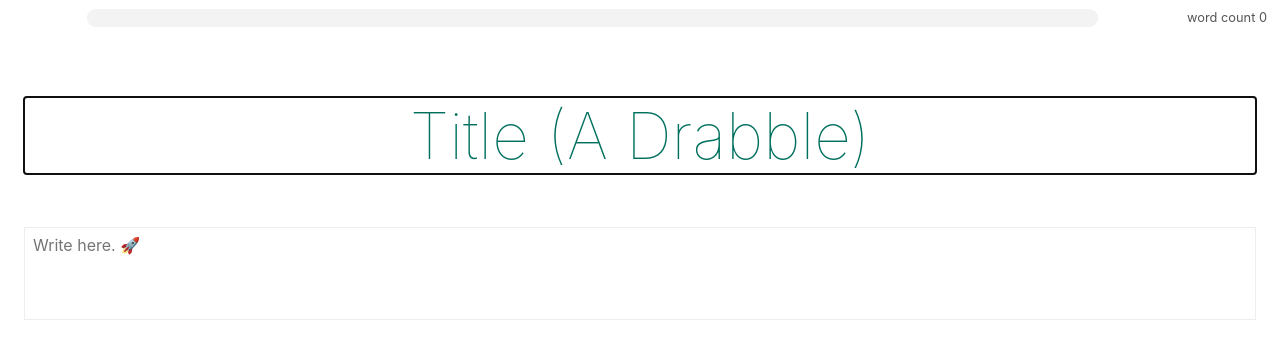
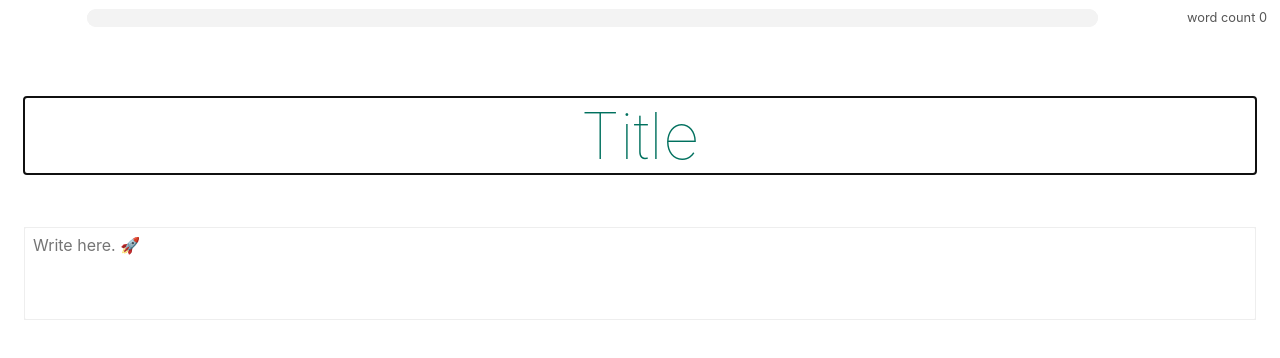
Before and after one commit to teroyks/drabbledit, a Svelte app: page / in a window 1280 px wide. Shown: the top 358 px of the page. Built offline with nearby package versions, Linux system fonts and the light colour scheme.

Commit message:
Save title, content and wordcount to local storage

```diff
--- a/src/Editor.svelte
+++ b/src/Editor.svelte
@@ -1,12 +1,24 @@
 <script>
   import countWords from "./helpers/wordcount";
-
   import TextArea from "./TextAreaAutosize.svelte";
 
-  let drabbleText = "";
+  const defaultTitle = "Title";
+
+  let title = localStorage.getItem("title") || defaultTitle;
+  let drabbleText = localStorage.getItem("text");
 
   export let wordcount;
   $: wordcount = countWords(drabbleText);
+
+  $: {
+    localStorage.setItem("title", title);
+  }
+  $: {
+    localStorage.setItem("text", drabbleText);
+  }
+  $: {
+    localStorage.setItem("word count", wordcount);
+  }
 </script>
 
 <style>
@@ -24,7 +36,7 @@
 </style>
 
 <article>
-  <h1 id="title" contenteditable="true">Title (A Drabble)</h1>
+  <h1 id="title" contenteditable="true" bind:textContent={title}>{title}</h1>
   <TextArea
     bind:value={drabbleText}
     placeholder="Write here. 🚀"
@@ -32,4 +44,4 @@
     maxRows={40} />
 </article>
 
-<pre>{drabbleText}</pre>
+<!-- <pre>{drabbleText}</pre> -->
```
